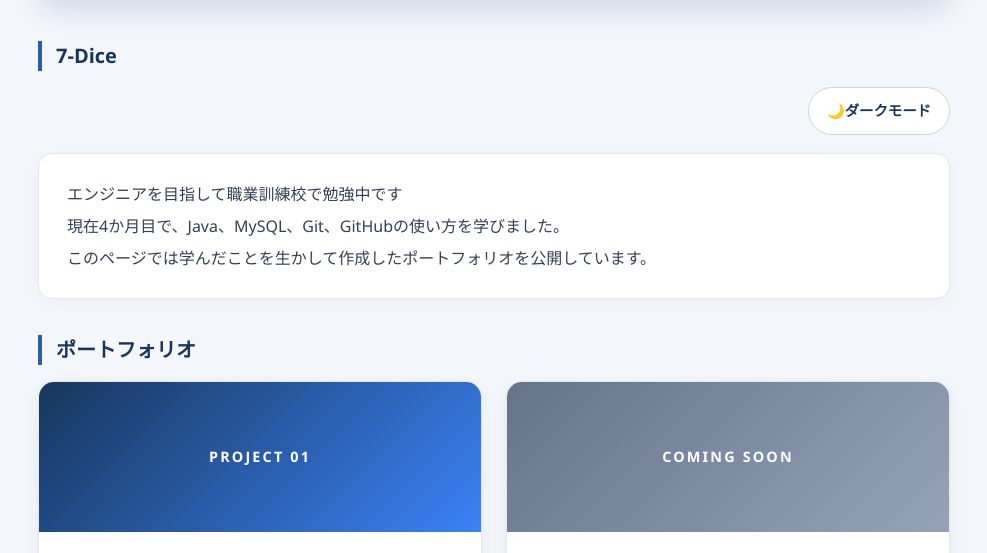
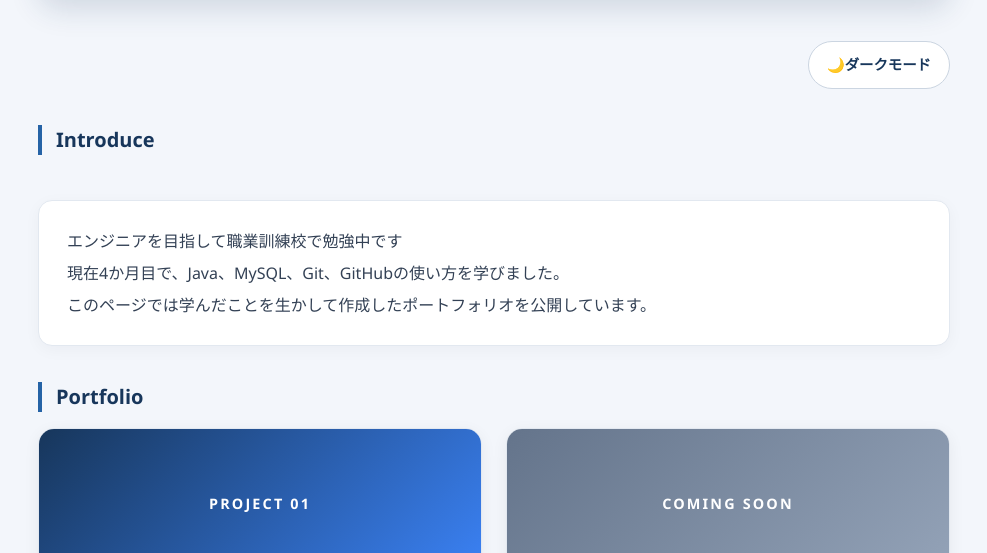
Before and after one commit to 7-Dice/7-Dice.github.io, a plain HTML site: page index.html in a window 1280 px wide. Shown: the part 219-772 px from the top of the page, without its empty margins (146-1133 px from the left). Drawn offline with Linux system fonts and the light colour scheme.

Commit message:
chore: index.htmlのコンテンツ更新
- LV2見出しを変更

```diff
--- a/index.html
+++ b/index.html
@@ -7,19 +7,19 @@
 </head>
 <body>
     <h1>7-Diceのポートフォリオ公開サイト</h1>
-    <h2 class="reveal">7-Dice</h2>
 
 	<button id="themeToggle" class="theme-toggle" type="button">
 		🌙ダークモード
 	</button>
 
-    <p>
-        エンジニアを目指して職業訓練校で勉強中です<br>
-        現在4か月目で、Java、MySQL、Git、GitHubの使い方を学びました。<br>
-        このページでは学んだことを生かして作成したポートフォリオを公開しています。
-    </p>
+    <h2 class="reveal">Introduce</h2><br>
+	<p>
+	    エンジニアを目指して職業訓練校で勉強中です<br>
+	    現在4か月目で、Java、MySQL、Git、GitHubの使い方を学びました。<br>
+	    このページでは学んだことを生かして作成したポートフォリオを公開しています。
+	</p>
 
-    <h2 class="reveal">ポートフォリオ</h2>
+    <h2 class="reveal">Portfolio</h2>
 
 	<div class="portfolio-grid">
 		    <!-- 作品1：portfolio03 -->
```
